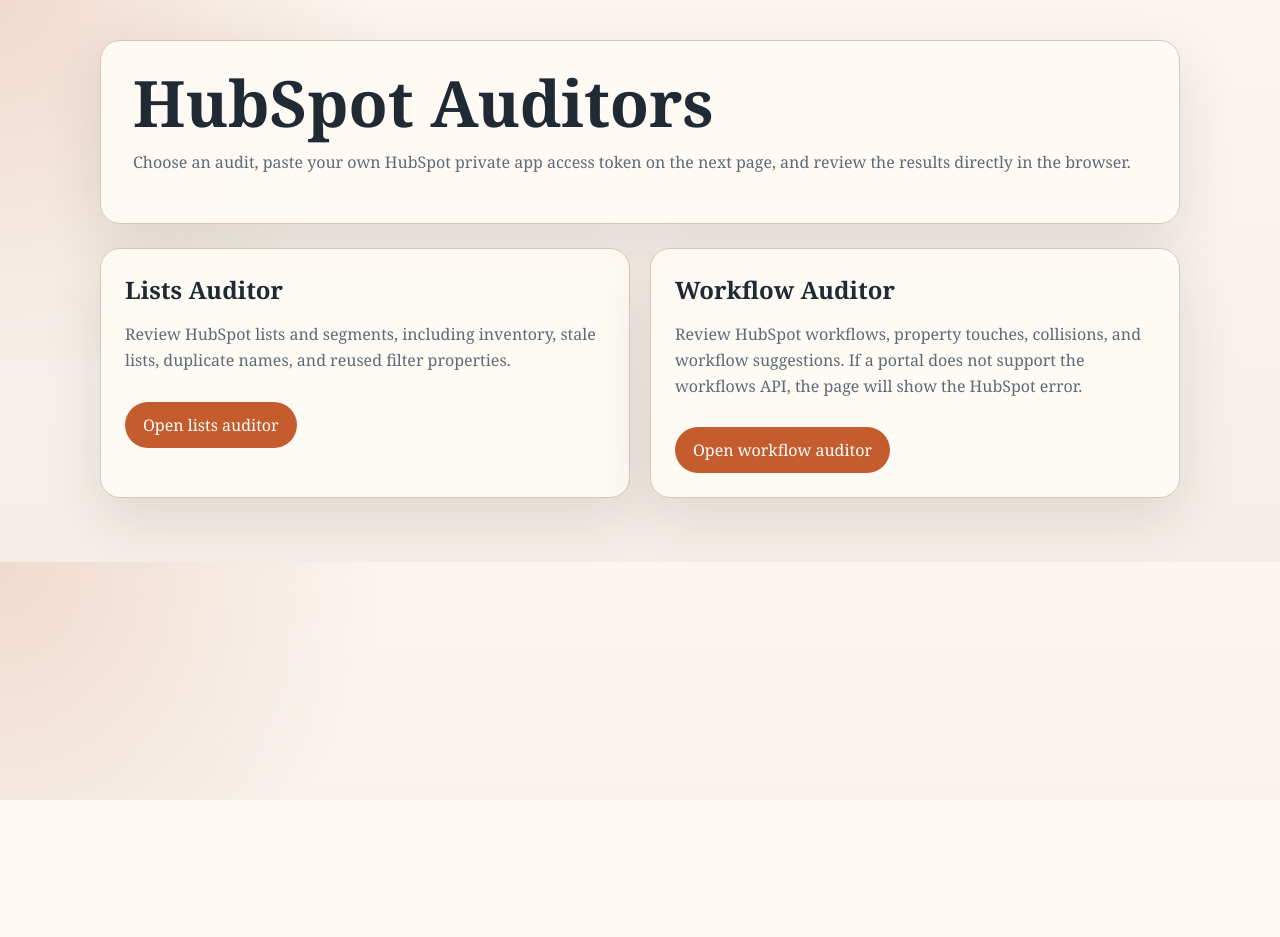
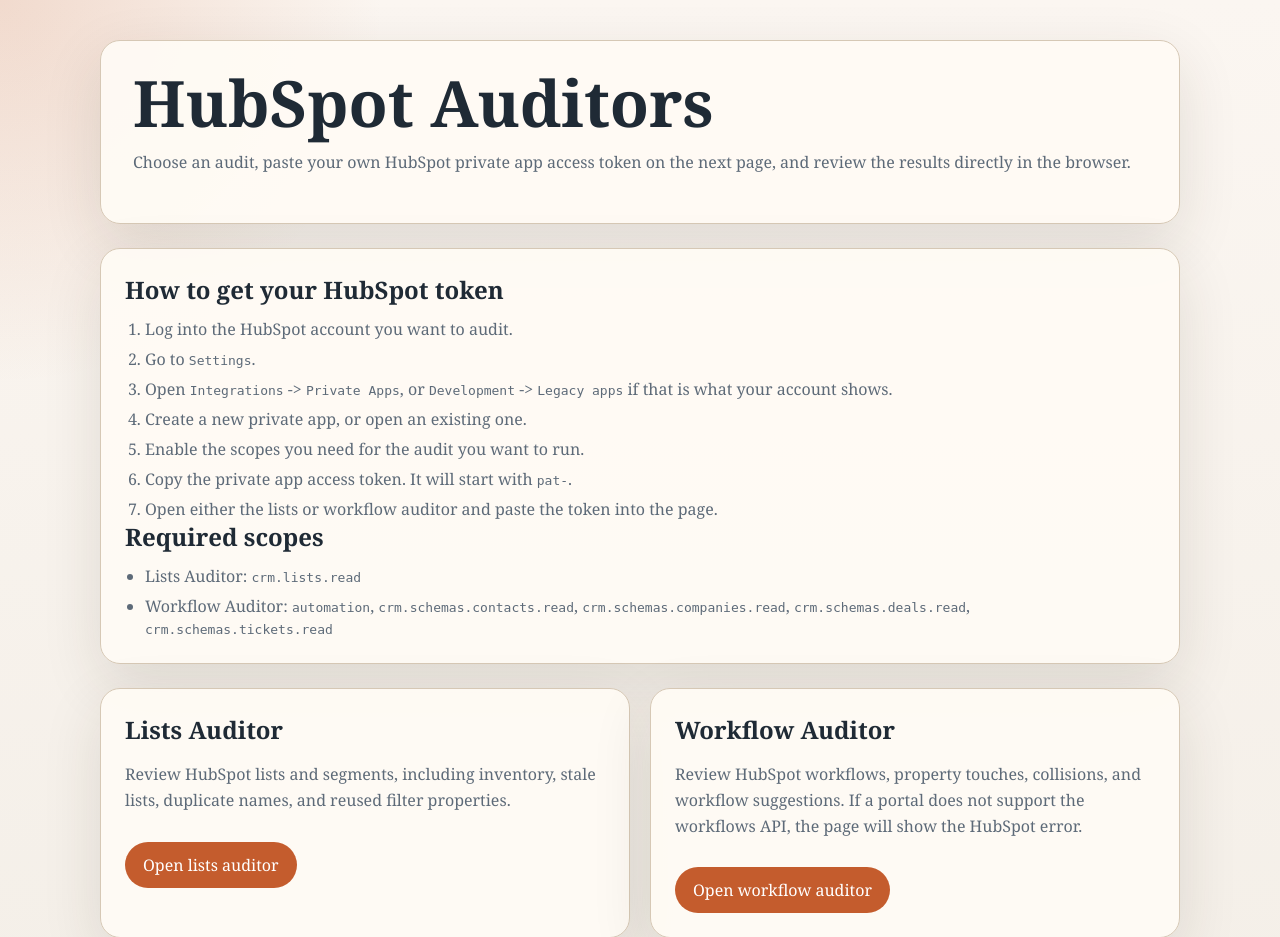
Before and after one commit to luke-wester/hubspot-workflow-auditor, a Flask app: page / in a window 1280 px wide. Shown: the top 937 px of the page. Before the commit the page ends 800 px from the top, so only its background shows below. Run offline with Flask 3, Linux system fonts and the light colour scheme.

Commit message:
Add HubSpot token instructions to home page

```diff
--- a/templates/index.html
+++ b/templates/index.html
@@ -63,6 +63,31 @@
             gap: 20px;
         }
 
+        .instructions {
+            margin-bottom: 24px;
+            padding: 24px;
+            border-radius: 20px;
+            border: 1px solid var(--line);
+            background: var(--panel);
+            box-shadow: 0 20px 60px var(--shadow);
+        }
+
+        .instructions h2 {
+            margin-top: 0;
+            margin-bottom: 12px;
+        }
+
+        .instructions ol,
+        .instructions ul {
+            margin: 0;
+            padding-left: 20px;
+            color: var(--muted);
+        }
+
+        .instructions li + li {
+            margin-top: 8px;
+        }
+
         .grid-card {
             padding: 24px;
         }
@@ -97,6 +122,25 @@
             </p>
         </section>
 
+        <section class="instructions">
+            <h2>How to get your HubSpot token</h2>
+            <ol>
+                <li>Log into the HubSpot account you want to audit.</li>
+                <li>Go to <code>Settings</code>.</li>
+                <li>Open <code>Integrations</code> -> <code>Private Apps</code>, or <code>Development</code> -> <code>Legacy apps</code> if that is what your account shows.</li>
+                <li>Create a new private app, or open an existing one.</li>
+                <li>Enable the scopes you need for the audit you want to run.</li>
+                <li>Copy the private app access token. It will start with <code>pat-</code>.</li>
+                <li>Open either the lists or workflow auditor and paste the token into the page.</li>
+            </ol>
+
+            <h2>Required scopes</h2>
+            <ul>
+                <li>Lists Auditor: <code>crm.lists.read</code></li>
+                <li>Workflow Auditor: <code>automation</code>, <code>crm.schemas.contacts.read</code>, <code>crm.schemas.companies.read</code>, <code>crm.schemas.deals.read</code>, <code>crm.schemas.tickets.read</code></li>
+            </ul>
+        </section>
+
         <section class="grid">
             <article class="grid-card">
                 <h2>Lists Auditor</h2>
```
